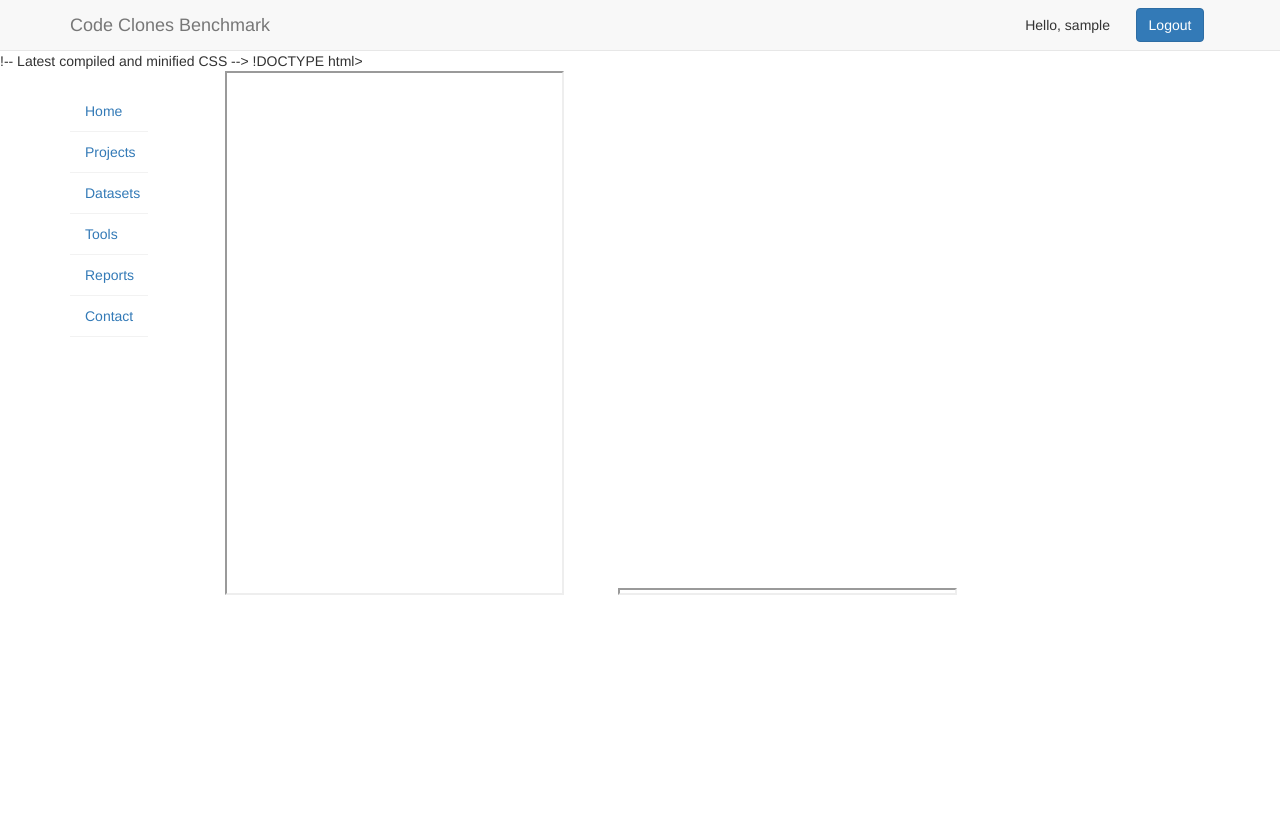
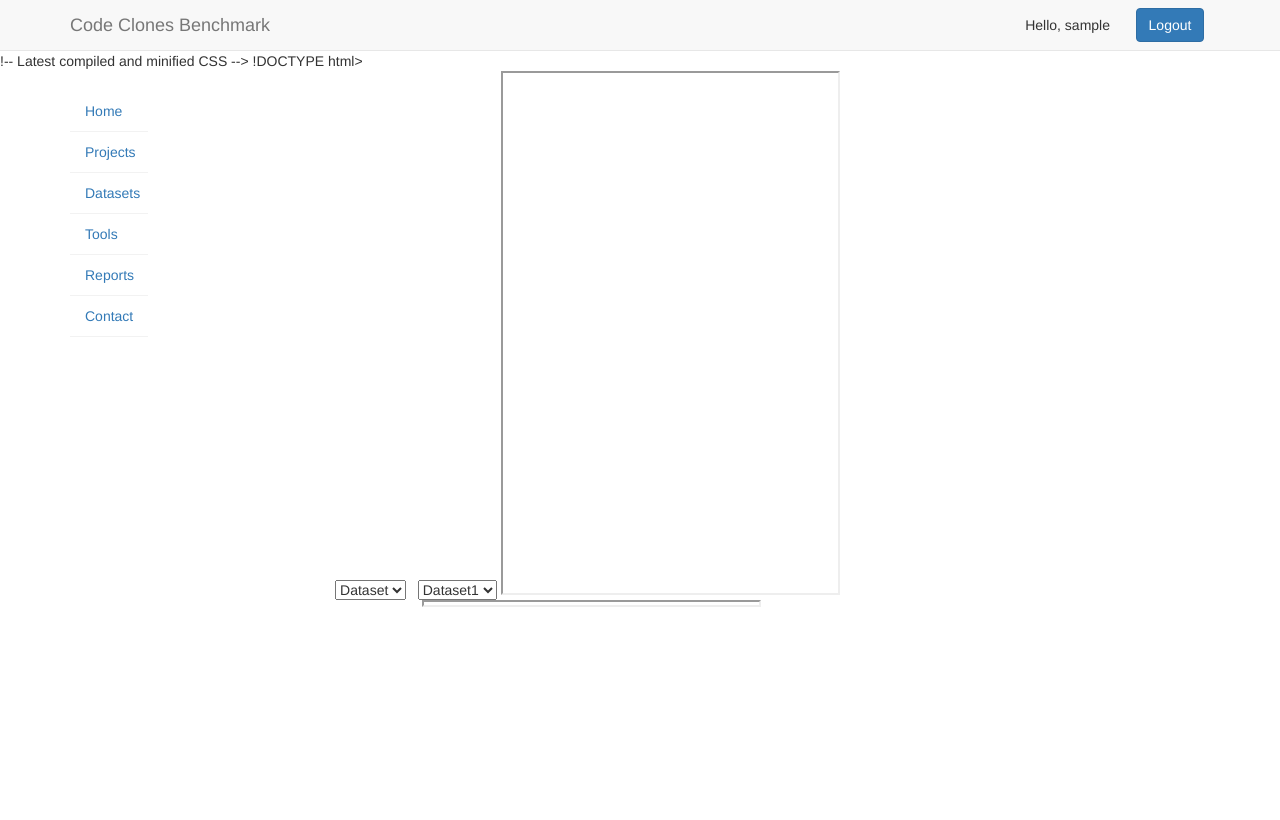
Before and after one commit to hydure/Code-Clones-Benchmark, a PHP site: page /phpmail/CCBReport.php in a window 1280 px wide. Run offline with PHP 8.4, Linux system fonts and the light colour scheme; the visitor is signed in with stand-in values (Sample User, id 1); data that the repository does not hold is empty; some libraries are stand-ins or nearby versions.

Commit message:
Added dropdowns and changed frame spacing.

```diff
--- a/code/CCBReport.php
+++ b/code/CCBReport.php
@@ -80,8 +80,15 @@ $(document).ready(function() {
             <!--frames for adding results. each iframe should contain one set-->
             <!--add inside of quotes after iframe src=" "-->
             <div align="center">
+             <select>
+                <option>Dataset</option>
+                </select>
+                &nbsp
+            <select>
+                <option>Dataset1</option>
+                </select>
                 <iframe src="" width=40% height=70%></iframe>
-                &nbsp&nbsp&nbsp&nbsp&nbsp&nbsp&nbsp&nbsp&nbsp&nbsp&nbsp&nbsp
+                &nbsp
                 <iframe src="" width=40% height=7n0%></iframe>
             </div>
             <!--frames for adding results above-->
```
